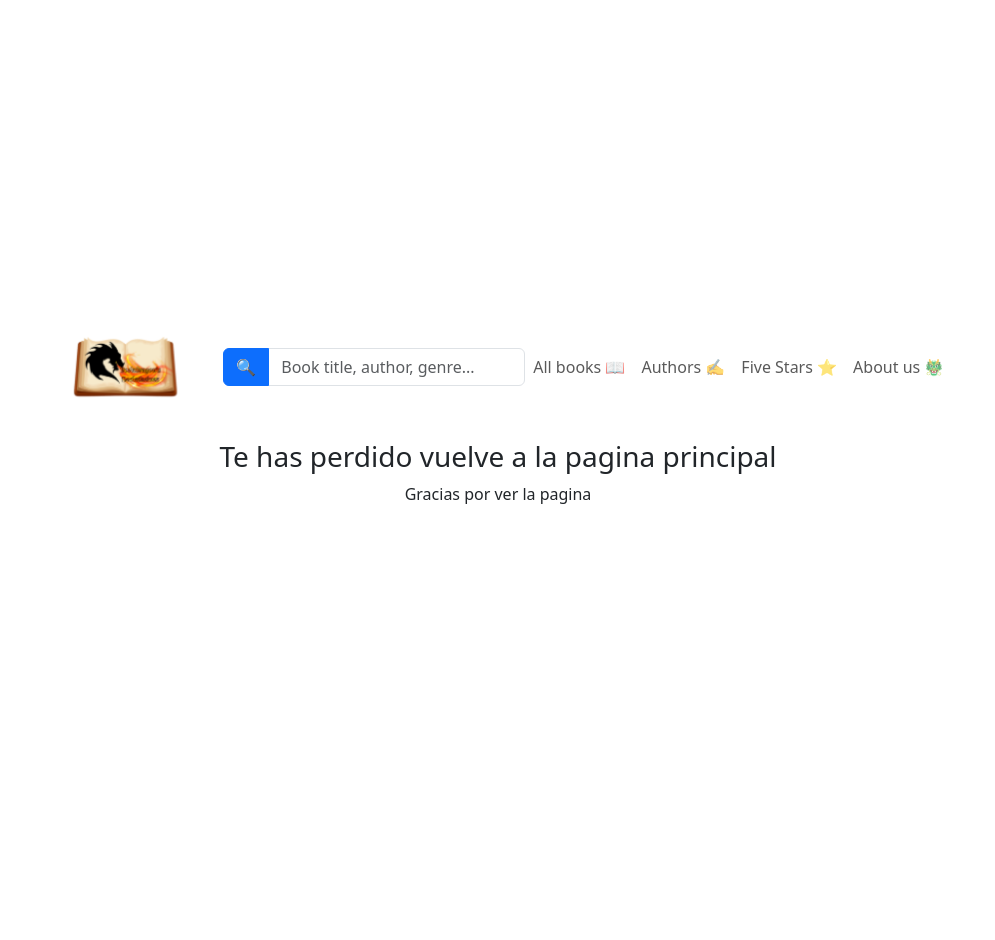
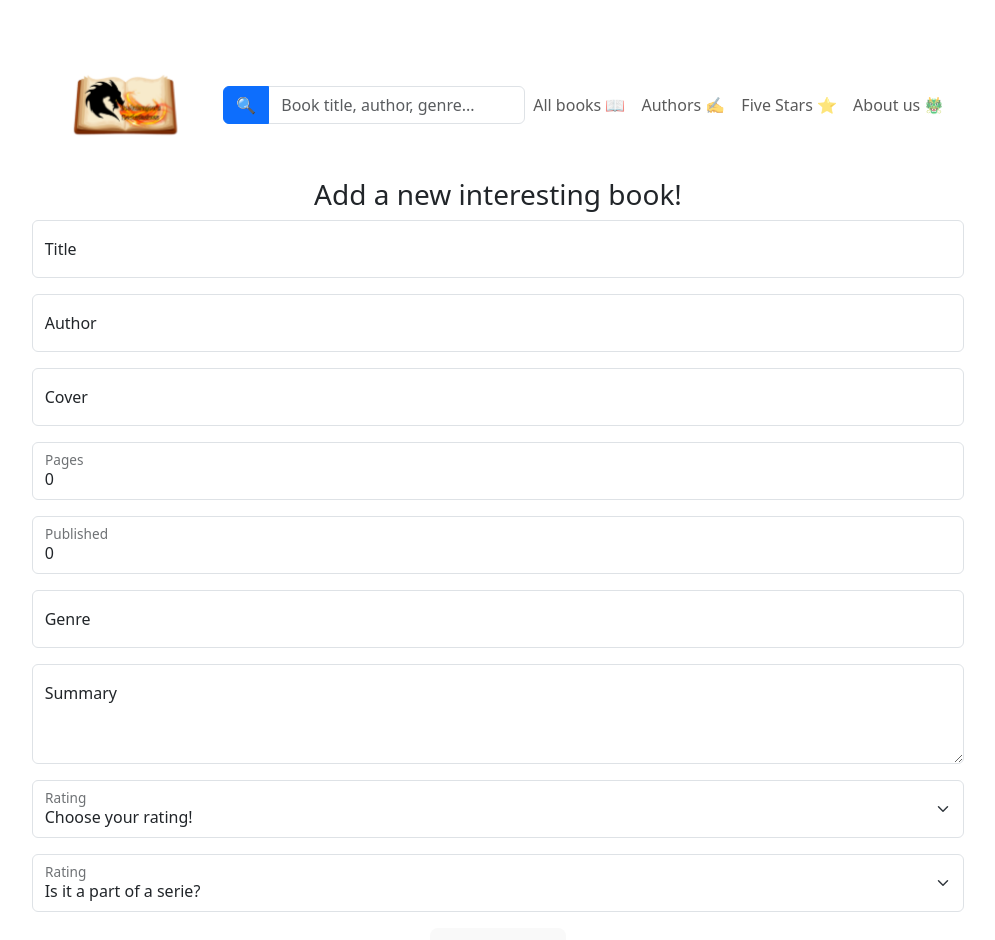
Before and after one commit to Gemma-Fernandez/client-bookdragons-booshelves, a React (Vite) app: page /books/1/edit in a window 1280 px wide. Shown: the top 940 px of the page, without its empty margins (142-1137 px from the left). Before the commit the page ends 800 px from the top, so only its background shows below. Built offline with nearby package versions, Linux system fonts and the light colour scheme; no server answers.

Commit message:
CRUD finished

```diff
--- a/src/App.jsx
+++ b/src/App.jsx
@@ -10,6 +10,7 @@ import BooksList from "./pages/BooksList"
 import AuthorsList from "./pages/AuthorsList"
 import NotFound from "./pages/NotFound"
 import AddBook from "./pages/AddBook"
+import EditForm from "./pages/EditForm.jsx"
 
 
 
@@ -29,6 +30,7 @@ function App() {
       <Route path={"/authors/:authorId"} element={<AuthorDetails/>}/>
       <Route path={"*"} element= {<NotFound />} />
       <Route path={"/addBook"} element={<AddBook/>} />
+      <Route path={"/books/:bookId/edit"} element={<EditForm />} />
      </Routes>
 
 
--- a/src/components/BookDetails.jsx
+++ b/src/components/BookDetails.jsx
@@ -1,7 +1,8 @@
 import React from 'react'
-import {useParams, useNavigate} from "react-router-dom"
+import {useParams, useNavigate, Link} from "react-router-dom"
 import {useState, useEffect} from "react"
 import axios from "axios"
+
 
 
 function BookDetails() {
@@ -24,6 +25,7 @@ function BookDetails() {
       console.log(error)
     }
   }
+
   const handleDelete = ()=> {
     axios.delete(`http://localhost:5000/books/${params.bookId}`)
     .then(()=>{
@@ -49,6 +51,11 @@ function BookDetails() {
       <p>Genre: {bookToShow.genre}</p>
       <p>Rating: {bookToShow.rating}</p>
       <p>Write your opinion: bla bla{bookToShow.review}</p>
+
+      <Link to={`/books/${params.bookId}/edit`}>
+      <button>Edit</button>
+      </Link>
+
       <button onClick={()=> setIsShowDelete(true)}>Delete</button>
       {isShowDelete && (
         <div>
--- a/src/pages/AddBook.jsx
+++ b/src/pages/AddBook.jsx
@@ -1,6 +1,8 @@
 import { useState, useEffect } from "react";
 import { useParams, useNavigate } from "react-router-dom";
 import axios from "axios";
+import FloatingLabel from 'react-bootstrap/FloatingLabel';
+import Form from 'react-bootstrap/Form';
 
 function AddBook() {
   const [allBooks, setAllBooks] = useState(null);
@@ -14,7 +16,7 @@ function AddBook() {
   const [genre, setGenre] = useState("");
   const [image, setImage] = useState("");
   const [summary, setSummary] = useState("");
-  const [rating, setRating] = useState(0);
+  const [rating, setRating] = useState(0);//! Set rating no se usa
   const [isASerie, setIsASerie] = useState(false);
 
   useEffect(() => {
@@ -53,10 +55,6 @@ function AddBook() {
     } catch(error){
         console.log(error)
       }
-
- /*    const clone = [...allBooks];
-    clone.unshift(newBook);
-    setAllBooks(clone);*/
   };
 
 
@@ -69,83 +67,98 @@ function AddBook() {
         <h3>Add a new interesting book!</h3>
 
         <form onSubmit={handleSubmit}>
-          <label>Title: </label>
-          <input
-            placeholder="The coolest one"
+          <FloatingLabel controlId="floatingTextarea" label="Title" className="mb-3">
+
+          <Form.Control
+            placeholder="Title"
             type="text"
             value={title}
             onChange={(event) => setTitle(event.target.value)}
             />
+            </FloatingLabel>
 
-          <label>Author: </label>
-          <input
-            placeholder="The best one"
+            <FloatingLabel controlId="floatingTextarea" label="Author" className="mb-3">
+          <Form.Control
+            placeholder="Author"
             type="text"
             value={author}
             onChange={(event) => setAuthor(event.target.value)}
             />
+               </FloatingLabel>
 
-          <label>Cover: </label>
-          <input
-            placeholder="Insert URL here"
+          <FloatingLabel controlId="floatingTextarea" label="Cover" className="mb-3">
+          <Form.Control
+            placeholder ="Cover"
             type="text"
             value={image}
             onChange={(event) => setImage(event.target.value)}
             />
+           </FloatingLabel>
 
-          <label>Pages: </label>
-          <input
-            placeholder="680"
+          <FloatingLabel controlId="floatingTextarea" label="Pages" className="mb-3">
+          <Form.Control
+            placeholder ="Pages"
             type="text"
             value={pages}
             onChange={(event) => setPages(event.target.value)}
             />
+          </FloatingLabel>
 
-          <label>Published: </label>
-          <input
-            placeholder="2020"
+          <FloatingLabel controlId="floatingTextarea" label="Published" className="mb-3">
+          <Form.Control
+            placeholder ="Published"
             type="text"
             value={published}
             onChange={(event) => setPublished(event.target.value)}
             />
+            </FloatingLabel>
 
-          <label>Genre: </label>
-          <input
-            placeholder="Drama"
+          <FloatingLabel controlId="floatingTextarea" label="Genre" className="mb-3">
+          <Form.Control
             type="text"
+            placeholder="Genre"
             value={genre}
             onChange={(event) => setGenre(event.target.value)}
           />
+            </FloatingLabel>
 
-          <label>Summary: </label>
-          <textarea
-            name="summary"
-            rows="10"
-            placeholder="One upon a time..."
+          <FloatingLabel controlId="floatingTextarea" label="Summary" className="mb-3">
+
+          <Form.Control
+            as="textarea"
             type="text"
+            placeholder="Leave a comment here"
             value={summary}
             onChange={(event) => setSummary(event.target.value)}
+            style={{height: '100px'}}
             />
+            </FloatingLabel>
 
-          <label>
-            Rating
-            <select name="rating">
+          <FloatingLabel controlId="floatingSelect" label="Rating" className="mb-3">
+            <Form.Select onChange={(event) => setRating(event.target.value)} aria-label="Floating label select example">
+              <option>Choose your rating!</option>
               <option value="1">⭐</option>
               <option value="2">⭐⭐</option>
               <option value="3">⭐⭐⭐</option>
               <option value="4">⭐⭐⭐⭐</option>
               <option value="5">⭐⭐⭐⭐⭐</option>
-            </select>
-          </label>
+            </Form.Select>
+          </FloatingLabel>
 
-          <label>Is it a part of a serie?</label>
-          <input
+          <FloatingLabel controlId="floatingSelect" label="Rating" className="mb-3">
+            <Form.Select
             placeholder="No"
             type="text"
             value={isASerie}
             onChange={(event) => setIsASerie(event.target.value)}
-          />
-          <button type="submit">Add Book</button>
+            aria-label="Floating label select example">
+              <option>Is it a part of a serie?</option>
+              <option value="Yes">Yes!</option>
+              <option value="No">No</option>
+            </Form.Select>
+          </FloatingLabel>
+
+          <button type="submit">Add Book 📚</button>
         </form>
       </div>
     );
--- /dev/null
+++ b/src/pages/EditForm.jsx
@@ -0,0 +1,175 @@
+import React from 'react'
+import axios from "axios";
+import { useState, useEffect } from "react";
+import {useParams, useNavigate} from "react-router-dom"
+import FloatingLabel from 'react-bootstrap/FloatingLabel';
+import Form from 'react-bootstrap/Form';
+
+
+
+function EditForm() {
+  const navigate= useNavigate()
+
+  const params = useParams()
+
+  const [title, setTitle] = useState("");
+  const [author, setAuthor] = useState("");
+  const [pages, setPages] = useState(0);
+  const [published, setPublished] = useState(0);
+  const [genre, setGenre] = useState("");
+  const [image, setImage] = useState("");
+  const [summary, setSummary] = useState("");
+  const [rating, setRating] = useState(0);
+  const [isASerie, setIsASerie] = useState(false);
+
+  useEffect (()=>{
+    axios.get(`http://localhost:5000/books/${params.bookId}`)
+    .then((response)=> {
+      setTitle(response.data.title)
+      setAuthor(response.data.author)
+      setPages(response.data.pages)
+      setPublished(response.data.publisher)
+      setGenre(response.data.genre)
+      setImage(response.data.image)
+      setSummary(response.data.summary)
+      setRating(response.data.rating)
+      setIsASerie(response.data.serie)
+    })
+    .catch((error)=>{
+      console.log(error)
+    })
+  }, [])
+
+
+  const handleSubmit = async (event) => {
+    event.preventDefault();
+
+      //recopilar data del libro a editar
+    const editBook = {
+      title,
+      image,
+      author,
+      summary,
+      pages: Number(pages),
+      published: Number(published),
+      genre,
+      rating,
+      isASerie,
+    };
+
+    try{
+       await axios.put(`http://localhost:5000/books/${params.bookId}`, editBook)
+
+
+        navigate(`/books/${params.bookId}`)
+
+    } catch(error){
+        console.log(error)
+      }
+  };
+
+
+
+  return (
+    <div>
+    <h3>Add a new interesting book!</h3>
+
+    <form onSubmit={handleSubmit}>
+      <FloatingLabel controlId="floatingTextarea" label="Title" className="mb-3">
+
+      <Form.Control
+        placeholder="Title"
+        type="text"
+        value={title}
+        onChange={(event) => setTitle(event.target.value)}
+        />
+        </FloatingLabel>
+
+        <FloatingLabel controlId="floatingTextarea" label="Author" className="mb-3">
+      <Form.Control
+        placeholder="Author"
+        type="text"
+        value={author}
+        onChange={(event) => setAuthor(event.target.value)}
+        />
+           </FloatingLabel>
+
+      <FloatingLabel controlId="floatingTextarea" label="Cover" className="mb-3">
+      <Form.Control
+        placeholder ="Cover"
+        type="text"
+        value={image}
+        onChange={(event) => setImage(event.target.value)}
+        />
+       </FloatingLabel>
+
+      <FloatingLabel controlId="floatingTextarea" label="Pages" className="mb-3">
+      <Form.Control
+        placeholder ="Pages"
+        type="text"
+        value={pages}
+        onChange={(event) => setPages(event.target.value)}
+        />
+      </FloatingLabel>
+
+      <FloatingLabel controlId="floatingTextarea" label="Published" className="mb-3">
+      <Form.Control
+        placeholder ="Published"
+        type="text"
+        value={published}
+        onChange={(event) => setPublished(event.target.value)}
+        />
+        </FloatingLabel>
+
+      <FloatingLabel controlId="floatingTextarea" label="Genre" className="mb-3">
+      <Form.Control
+        type="text"
+        placeholder="Genre"
+        value={genre}
+        onChange={(event) => setGenre(event.target.value)}
+      />
+        </FloatingLabel>
+
+      <FloatingLabel controlId="floatingTextarea" label="Summary" className="mb-3">
+
+      <Form.Control
+        as="textarea"
+        type="text"
+        placeholder="Leave a comment here"
+        value={summary}
+        onChange={(event) => setSummary(event.target.value)}
+        style={{height: '100px'}}
+        />
+        </FloatingLabel>
+
+      <FloatingLabel controlId="floatingSelect" label="Rating" className="mb-3">
+        <Form.Select aria-label="Floating label select example">
+          <option>Choose your rating!</option>
+          <option value="1">⭐</option>
+          <option value="2">⭐⭐</option>
+          <option value="3">⭐⭐⭐</option>
+          <option value="4">⭐⭐⭐⭐</option>
+          <option value="5">⭐⭐⭐⭐⭐</option>
+        </Form.Select>
+      </FloatingLabel>
+
+      <FloatingLabel controlId="floatingSelect" label="Rating" className="mb-3">
+        <Form.Select
+        placeholder="No"
+        type="text"
+        value={isASerie}
+        onChange={(event) => setIsASerie(event.target.value)}
+        aria-label="Floating label select example">
+          <option>Is it a part of a serie?</option>
+          <option value="Yes">Yes!</option>
+          <option value="No">No</option>
+        </Form.Select>
+      </FloatingLabel>
+
+      <button onClick={handleSubmit} type="submit">Add Book 📚</button>
+    </form>
+  </div>
+  )
+}
+
+export default EditForm
```
Also changed, not shown: src/components/SearchBar.jsx (added, +11 -0 lines). Lines whose indentation alone changed are shown as unchanged.
